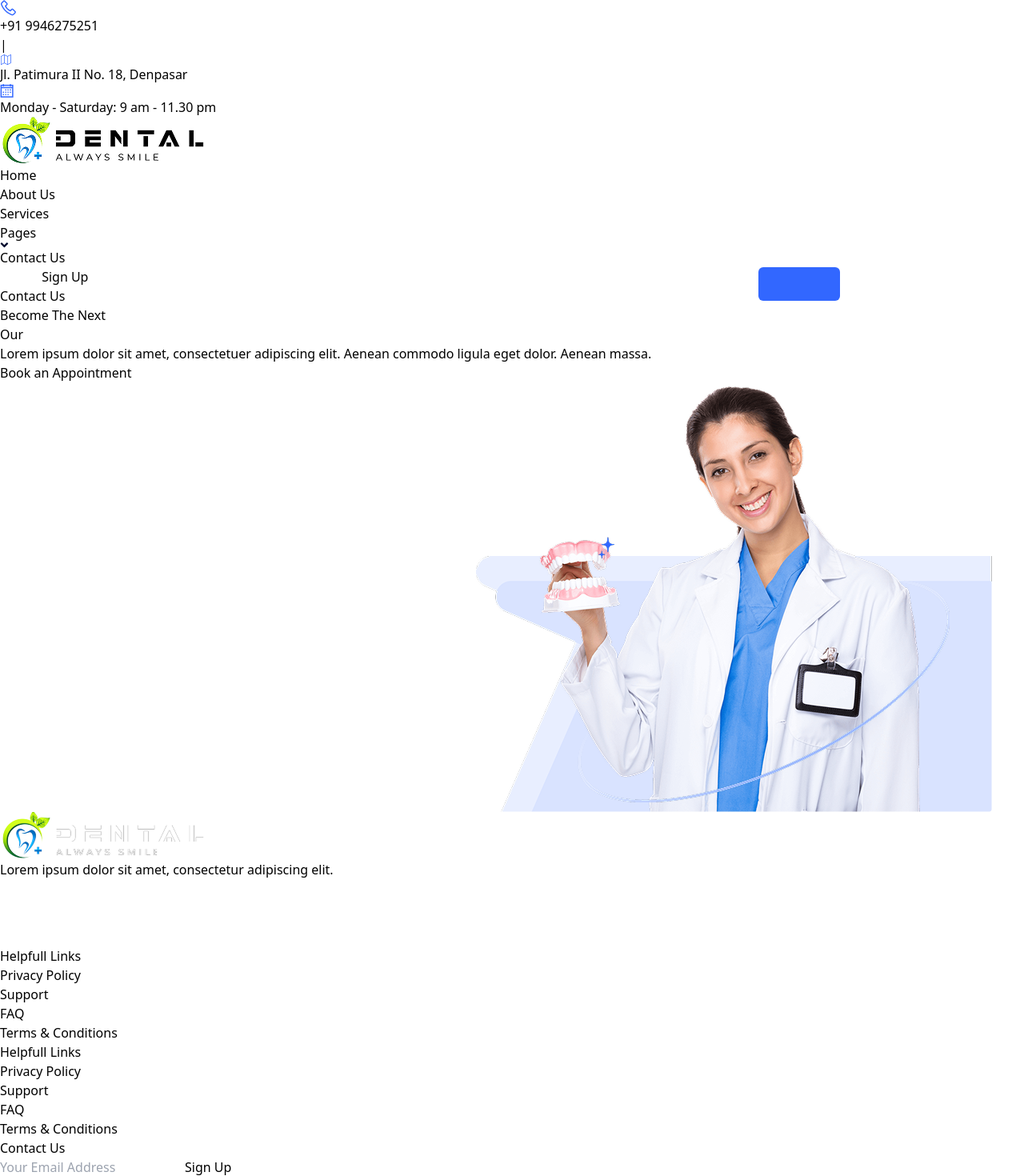
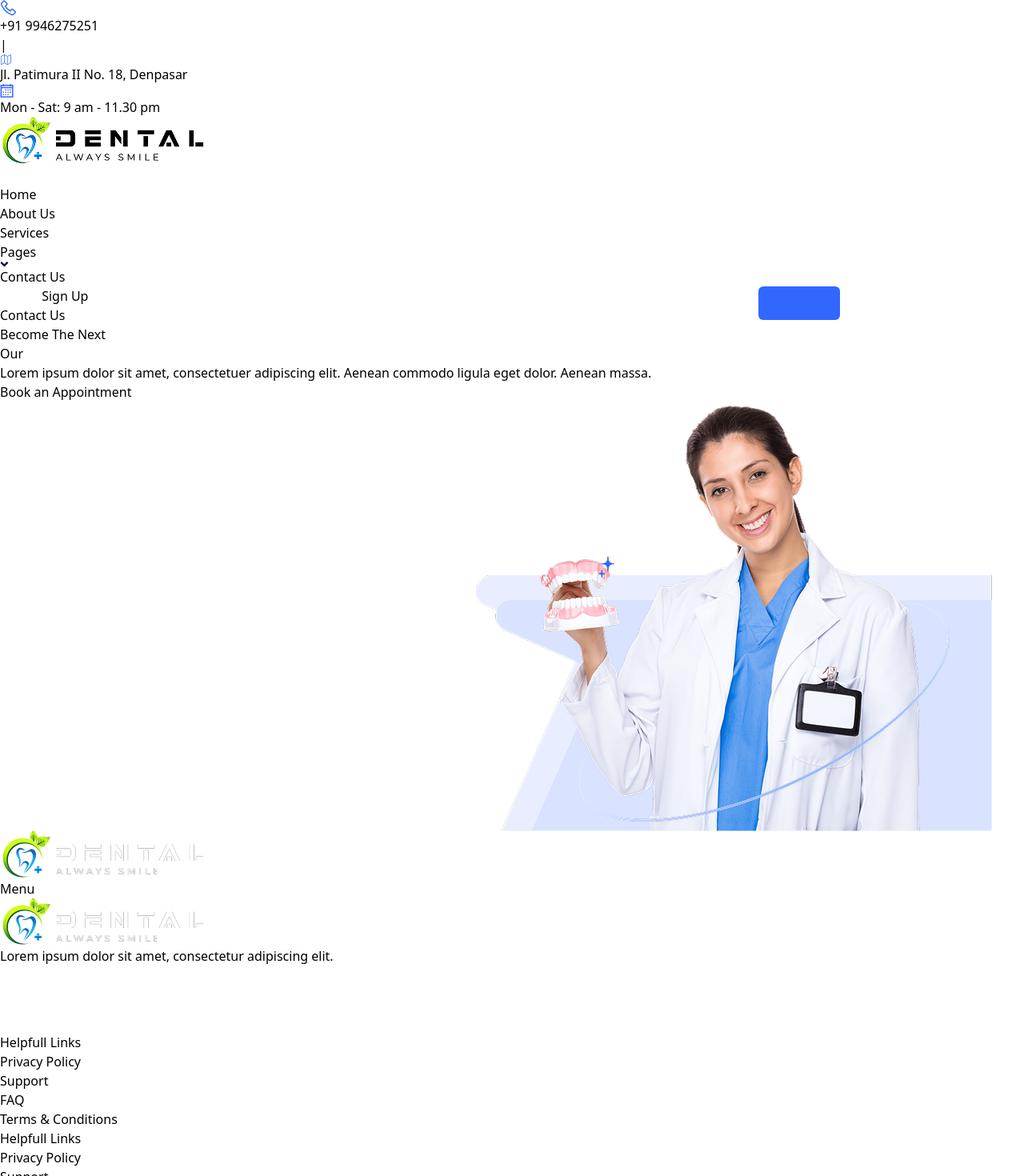
Before and after one commit to armiyahtp/hospita_mangement_react, a React (Vite) app: page /contact in a window 1280 px wide. Shown: the top 1470 px of the page at 80% size. Built offline with nearby package versions, Linux system fonts and the light colour scheme.

Commit message:
make resposive

```diff
--- a/src/componets/Footer.jsx
+++ b/src/componets/Footer.jsx
@@ -1,84 +1,86 @@
-import React from 'react'
-import logo from '/images/logo2.png'
-import { Link } from 'react-router-dom'
-import phone from '/images/phone.png'
-import image1 from '/images/1.png'
-import media1 from '/images/insta.png'
-import media2 from '/images/facebook.png'
-import media3 from '/images/twitter.png'
-import media4 from '/images/youtube.png'
+import React, { useState } from 'react';
+import logo from '/images/logo2.png';
+import { Link } from 'react-router-dom';
+import phone from '/images/phone.png';
+import image1 from '/images/1.png';
+import media1 from '/images/insta.png';
+import media2 from '/images/facebook.png';
+import media3 from '/images/twitter.png';
+import media4 from '/images/youtube.png';
 
 const Footer = () => {
+    const [menuOpen, setMenuOpen] = useState(false);
+
     return (
-    <div className='bg-[#000A2D] px-32 py-10'>
-        <div className='flex items-center justify-between '>
-            <div className='space-y-6 w-[25%] '>
+        <div className='bg-[#000A2D] px-6 md:px-16 lg:px-32 py-10'>
+            {/* Top Row: Logo + Toggle Button for Mobile */}
+            <div className='flex justify-between items-center lg:hidden mb-8'>
+                <div className='w-[55%]'>
+                    <img src={logo} alt="Logo" className='w-full' />
+                </div>
+                <button
+                    onClick={() => setMenuOpen(!menuOpen)}
+                    className="text-white bg-[#3267FF] px-4 py-2 rounded-md"
+                >
+                    {menuOpen ? 'Close' : 'Menu'}
+                </button>
+            </div>
+
+            <div className={`flex flex-col lg:flex-row flex-wrap items-start justify-between gap-y-10 ${menuOpen ? 'block' : 'hidden'} lg:flex`}>
+
+                {/* Column 1: Logo + Social Icons */}
+                <div className='w-full lg:w-[25%] space-y-6 lg:block hidden'>
                     <div className='w-[55%] space-y-6'>
                         <img src={logo} alt="" className='w-full' />
                         <p className='text-white w-full text-sm'>Lorem ipsum dolor sit amet, consectetur adipiscing elit.</p>
                     </div>
                     <div>
                         <ul className='flex justify-start items-center space-x-6'>
-                        <li><a href=""><img src={media1} alt="" className='w-4 ' /></a></li>
-                        <li><a href=""><img src={media2} alt="" className='w-4 ' /></a></li>
-                        <li><a href=""><img src={media3} alt="" className='w-4 ' /></a></li>
-                        <li><a href=""><img src={media4} alt="" className='w-4' /></a></li>
+                            <li><a href="#"><img src={media1} alt="" className='w-4' /></a></li>
+                            <li><a href="#"><img src={media2} alt="" className='w-4' /></a></li>
+                            <li><a href="#"><img src={media3} alt="" className='w-4' /></a></li>
+                            <li><a href="#"><img src={media4} alt="" className='w-4' /></a></li>
                         </ul>
                     </div>
                 </div>
-            <div className='w-[25%]'>
-                <div className=' mb-3'>
+
+                {/* Column 2: Links */}
+                <div className='w-full sm:w-[48%] lg:w-[25%]'>
+                    <div className='mb-3'>
                         <h3 className='text-white text-lg font-semibold'>Helpfull Links</h3>
                     </div>
                     <div className='border-b-2 border-[#3267FF] mb-3 w-16'></div>
-                <div>
                     <ul className='space-y-2'>
-                        <li>
-                            <Link className='text-white text-sm'>Privacy Policy</Link>
-                        </li>
-                        <li>
-                            <Link className='text-white text-sm'>Support</Link>
-                        </li>
-                        <li>
-                            <Link className='text-white text-sm'>FAQ</Link>
-                        </li>
-                        <li>
-                            <Link className='text-white text-sm'>Terms & Conditions</Link>
-                        </li>
+                        <li><Link className='text-white text-sm'>Privacy Policy</Link></li>
+                        <li><Link className='text-white text-sm'>Support</Link></li>
+                        <li><Link className='text-white text-sm'>FAQ</Link></li>
+                        <li><Link className='text-white text-sm'>Terms & Conditions</Link></li>
                     </ul>
                 </div>
-            </div>
-            <div className='w-[25%]'>
-                <div className=' mb-3'>
+
+                {/* Column 3: Duplicate Help Links (as in your original code) */}
+                <div className='w-full sm:w-[48%] lg:w-[25%]'>
+                    <div className='mb-3'>
                         <h3 className='text-white text-lg font-semibold'>Helpfull Links</h3>
                     </div>
                     <div className='border-b-2 border-[#3267FF] mb-3 w-16'></div>
-                <div>
                     <ul className='space-y-2'>
-                        <li>
-                            <Link className='text-white text-sm'>Privacy Policy</Link>
-                        </li>
-                        <li>
-                            <Link className='text-white text-sm'>Support</Link>
-                        </li>
-                        <li>
-                            <Link className='text-white text-sm'>FAQ</Link>
-                        </li>
-                        <li>
-                            <Link className='text-white text-sm'>Terms & Conditions</Link>
-                        </li>
+                        <li><Link className='text-white text-sm'>Privacy Policy</Link></li>
+                        <li><Link className='text-white text-sm'>Support</Link></li>
+                        <li><Link className='text-white text-sm'>FAQ</Link></li>
+                        <li><Link className='text-white text-sm'>Terms & Conditions</Link></li>
                     </ul>
                 </div>
-            </div>
-            <div className='w-[25%]'>
-                <div className=' mb-3'>
+
+                {/* Column 4: Contact Info */}
+                <div className='w-full lg:w-[25%]'>
+                    <div className='mb-3'>
                         <h3 className='text-white text-lg font-semibold'>Contact Us</h3>
                     </div>
                     <div className='border-b-2 border-[#3267FF] mb-4 w-16'></div>
-                <div>
-                    <div className='w-[94%] bg-white py-1 rounded-md flex items-center justify-between mb-3'>
-                        <input type="email" placeholder='Your Email Address' className='outline-none ml-3' />
-                        <button className='bg-[#3267FF] px-6 py-2 rounded-md text-sm text-white font-medium mr-1'>Sign Up</button>
+                    <div className='w-full bg-white py-1 rounded-md flex items-center justify-between mb-3'>
+                        <input type="email" placeholder='Your Email Address' className='outline-none ml-3 w-full text-sm' />
+                        <button className='bg-[#3267FF] w-32 px-3 py-2 rounded-md text-sm text-white font-medium mr-1'>Sign Up</button>
                     </div>
                     <ul className='space-y-3'>
                         <li className='flex items-center justify-start gap-3'>
@@ -91,11 +93,10 @@ const Footer = () => {
                         </li>
                     </ul>
                 </div>
+
             </div>
-        </div>
-
         </div>
     )
 }
 
-export default Footer
+export default Footer;
--- a/src/componets/Header.jsx
+++ b/src/componets/Header.jsx
@@ -1,4 +1,4 @@
-import React, { useEffect, useRef, useState } from 'react'
+import React, { useState } from 'react'
 import phone from '/images/phone.png'
 import image1 from '/images/1.png'
 import image2 from '/images/calender.png'
@@ -8,16 +8,12 @@ import { Link } from 'react-router-dom'
 import { useSign } from '../context/SignContext'
 import "./header.css"
 
-
-
 const Header = () => {
-
     const { showRegister, showLogin } = useSign()
 
     const [togle, setTogle] = useState("togle-box")
     const [btnOne, setBtnOne] = useState("btn")
     const [btnTwo, setBtnTwo] = useState("btn active")
-
 
     const addTogle = () => {
         setTogle("togle-box active")
@@ -31,42 +27,50 @@ const Header = () => {
         setBtnTwo("btn active")
     }
 
-
-    const [open, setOpen] = useState(false);
-
+    const [open, setOpen] = useState(false)
+    const [menuOpen, setMenuOpen] = useState(false)
 
     return (
         <div className=''>
-            <div className='px-[8%] py-5 flex justify-between items-center border-b border-[#7f8084]'>
-                <div className='flex'>
-                    <div className='flex items-center justify-start gap-3'>
+
+            <div className='px-4 md:px-[8%] py-3 md:py-5 flex flex-wrap justify-between items-center border-b border-[#7f8084] text-sm'>
+                <div className='flex flex-col md:flex-row gap-2 md:gap-4'>
+                    <div className='flex items-center gap-2'>
                         <img src={phone} alt="" className='w-4' />
                         <p className='text-[#636468]'>+91 9946275251</p>
                     </div>
-
-
-
-                    <span className='text-xl font-semibold text-[#3267FF] mx-4'>|</span>
-
-                    <div className='flex gap-3 items-center justify-center'>
+                    <div className='hidden md:block text-xl font-semibold text-[#3267FF]'>|</div>
+                    <div className='flex items-center gap-2'>
                         <img src={image1} alt="" />
                         <p className='text-[#636468]'>Jl. Patimura II No. 18, Denpasar</p>
                     </div>
                 </div>
 
-                <div className='flex items-center justify-start gap-3'>
+                <div className='flex items-center gap-2 mt-3 md:mt-0'>
                     <img src={image2} alt="" className='w-4' />
-                    <p className='text-[#636468]'>Monday - Saturday: 9 am - 11.30 pm</p>
+                    <p className='text-[#636468]'>Mon - Sat: 9 am - 11.30 pm</p>
                 </div>
             </div>
 
-            <div className='px-32 py-5 flex items-center justify-between'>
-                <div className='w-[16%]'>
-                    <img src={logo} alt="" className='w-full' />
+
+            <div className='px-4 md:px-32 py-4 flex flex-wrap items-center justify-between'>
+
+                <div className='w-[40%] lg:w-[16%]'>
+                    <img src={logo} alt="" className='w-full max-w-[150px]' />
                 </div>
 
-                <div>
-                    <ul className='flex items-center justify-start gap-16'>
+
+                <div className="lg:hidden">
+                    <button onClick={() => setMenuOpen(!menuOpen)} className="focus:outline-none">
+                        <svg className="w-6 h-6" fill="none" stroke="currentColor" viewBox="0 0 24 24">
+                            <path strokeLinecap="round" strokeLinejoin="round" strokeWidth="2" d={menuOpen ? "M6 18L18 6M6 6l12 12" : "M4 6h16M4 12h16M4 18h16"} />
+                        </svg>
+                    </button>
+                </div>
+
+
+                <div className={`w-full lg:w-auto mt-4 lg:mt-0 ${menuOpen ? "block" : "hidden"} lg:block`}>
+                    <ul className='flex flex-col lg:flex-row items-start lg:items-center gap-4 lg:gap-16'>
                         <li><Link to="/" className='font-semibold'>Home</Link></li>
                         <li><Link to="/about" className='font-semibold'>About Us</Link></li>
                         <li><Link to="/services" className='font-semibold'>Services</Link></li>
@@ -78,7 +82,7 @@ const Header = () => {
                             <div className="flex items-center gap-2">
                                 <div className="font-semibold">Pages</div>
                                 <span>
-                                    <img src={image3} alt="arrow" className="mt-1" />
+                                    <img src={image3} alt="arrow" className="mt-1 w-3" />
                                 </span>
                             </div>
 
@@ -97,18 +101,16 @@ const Header = () => {
                                 </ul>
                             )}
                         </li>
-                        <li><Link to={"/contact"} className='font-semibold'>Contact Us</Link></li>
-
+                        <li><Link to="/contact" className='font-semibold'>Contact Us</Link></li>
                     </ul>
                 </div>
 
-                <div className='bg-[#f1f8ff] z-10 shadow-inner rounded-md p-1'>
+
+                <div className='hidden lg:flex bg-[#f1f8ff] z-10 shadow-inner rounded-md p-1 ml-4'>
                     <div className={`${togle} shadow -z-10`}></div>
-                    <button onClick={showLogin} onMouseEnter={removeTogle} className={`btn1 px-6 py-[9px] ${btnTwo} z-20 rounded-md`}>Sign In</button>
-                    <button onClick={showRegister} onMouseEnter={addTogle} className={`px-6 py-[9x] z-30 ${btnOne} rounded-md `}>Sign Up</button>
-                    {/* <button className='bg-[#3267FF] px-7 py-3 text-white rounded-md '>Make an Appointment</button> */}
+                    <button onClick={showLogin} onMouseEnter={removeTogle} className={`btn1 px-6 py-[9px] ${btnTwo} rounded-md`}>Sign In</button>
+                    <button onClick={showRegister} onMouseEnter={addTogle} className={`px-6 py-[9px] ${btnOne} rounded-md`}>Sign Up</button>
                 </div>
-
             </div>
         </div>
     )
--- a/src/pages/Contacts.jsx
+++ b/src/pages/Contacts.jsx
@@ -5,8 +5,8 @@ const Contacts = () => {
   return (
     <div className='px-6 md:px-16 lg:px-24 xl:px-32 py-10 md:py-20'>
       <div className='bg-[#F1F8FF] rounded-md mt-20 md:mt-40'>
-        <div className='relative flex flex-col md:flex-row'>
-          <div className='w-full md:w-[60%] px-6 md:px-10 py-10 md:py-14'>
+        <div className='relative flex flex-col items-center lg:flex-row'>
+          <div className='w-full md:w-[60%] px-6 md:px-0 py-10 md:py-14'>
             <div className='flex items-center justify-start gap-3 px-3 py-2 border rounded-md w-fit mb-4'>
               <p className='text-sm text-[#3267FF]'>Contact Us</p>
             </div>
@@ -15,7 +15,7 @@ const Contacts = () => {
                 Become The Next
                 <br />Our
               </h1>
-              <p className='text-[#636571] text-sm md:text-base w-[60%]'>
+              <p className='text-[#636571] text-sm md:text-base lg:w-[60%] w-full'>
                 Lorem ipsum dolor sit amet, consectetuer adipiscing elit.
                 Aenean commodo ligula eget dolor. Aenean massa.
               </p>
@@ -28,7 +28,7 @@ const Contacts = () => {
           <img
             src={image1}
             alt=""
-            className='mx-auto md:absolute md:bottom-0 md:right-0'
+            className='mx-auto lg:absolute lg:bottom-0 lg:right-0'
           />
         </div>
       </div>
--- a/src/pages/Service.jsx
+++ b/src/pages/Service.jsx
@@ -27,7 +27,7 @@ const Service = () => {
 
     return (
         <>
-            <div>
+            <div className='relative'>
                 <div className='bg-[#F1F8FF] diagonal-left w-[55%] h-[490px]'>
                     <div className='px-32 py-20 z-10'>
                         <div className='flex items-center justify-center gap-3 py-2 border rounded-md w-36 mb-5'>
@@ -46,7 +46,7 @@ const Service = () => {
                         <button className='bg-[#3267FF] px-7 py-3 text-white rounded-md '>Contact Us</button>
                     </div>
                 </div>
-                <img src={image1} alt="" className='absolute top-40  right-0 -z-10 w-[80%] h-[489px] ' />
+                <img src={image1} alt="" className='absolute top-0  right-0 -z-10 w-[80%] h-[489px] ' />
             </div>
 
 
```
Also changed, not shown: src/pages/Home.jsx (+36 -25 lines). Lines whose indentation alone changed are shown as unchanged.
